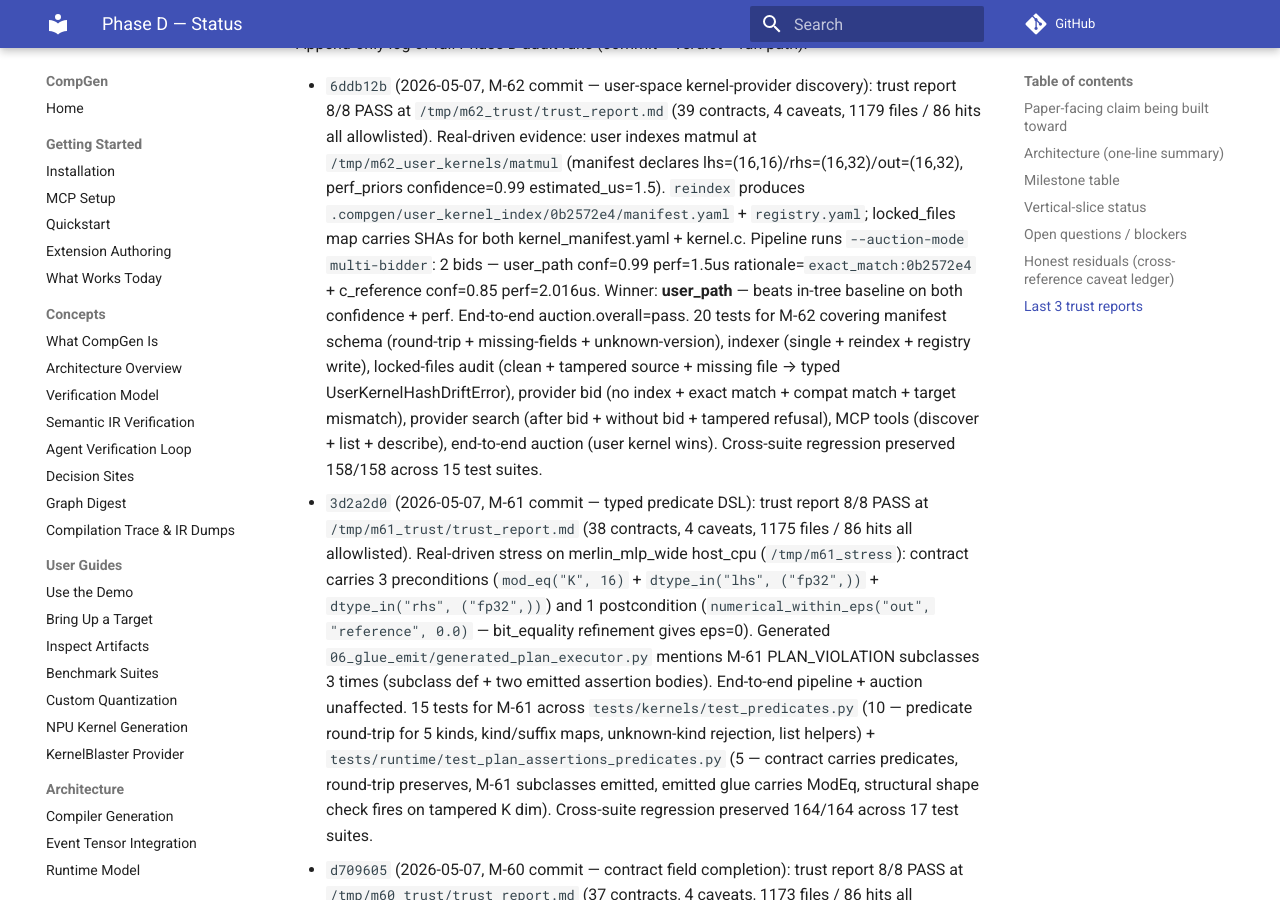
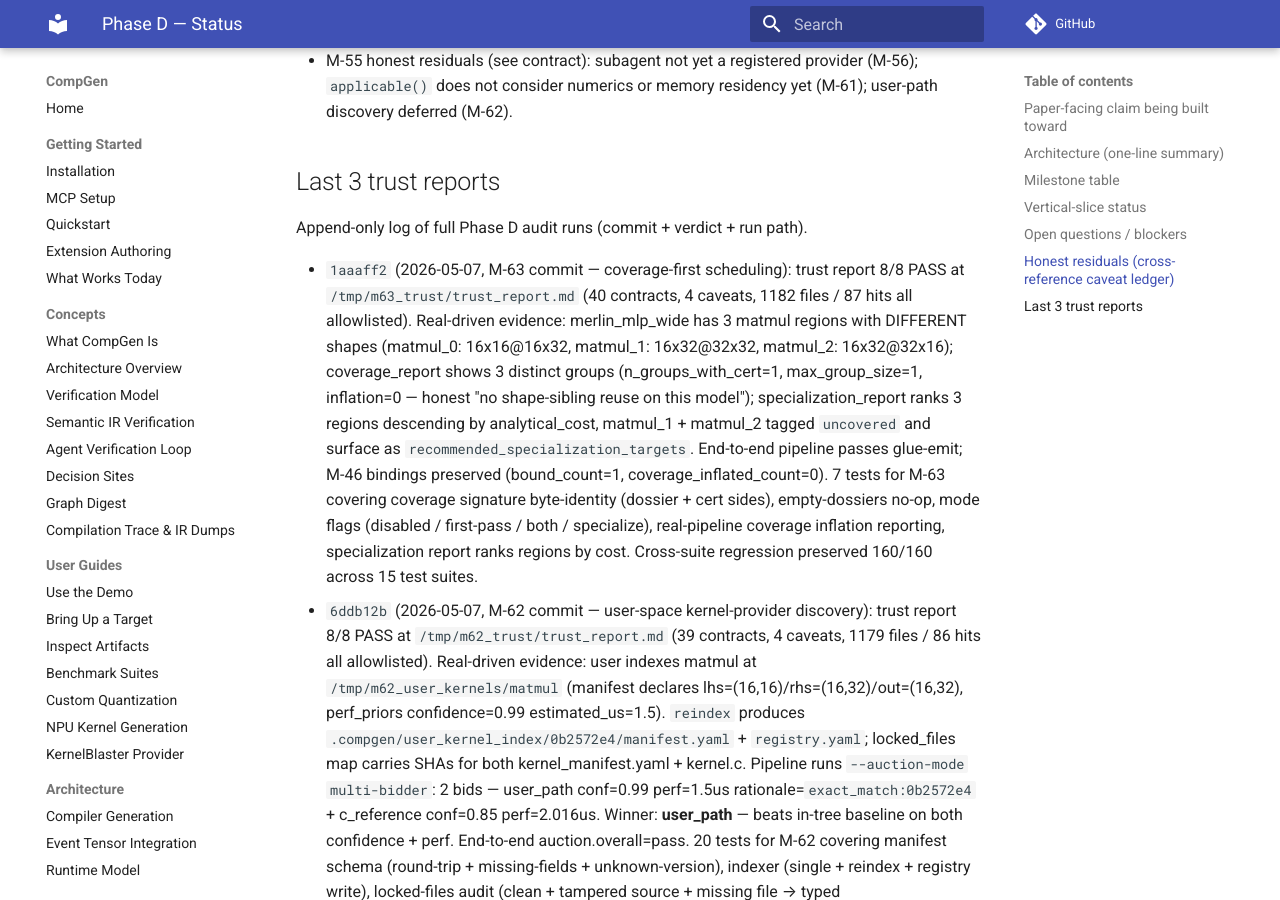
Before and after one commit to copparihollmann/RuntimeCompGen, an MkDocs documentation site: the page built from docs/phase_d_status.md, in a window 1280 px wide and 900 px high, scrolled down 5400 px. Built offline with MkDocs 1.6.1 and Material for MkDocs 9.7.7, drawn with Linux system fonts in a browser that asks for light colours; comment, search, counter and statistics services are not loaded; some of the changed text lies outside the part shown.

Commit message:
docs(phase_d): backfill M-63 status table + trust report entry
Co-Authored-By: Claude Opus 4.7 (1M context) <noreply@anthropic.com>

```diff
--- a/docs/phase_d_status.md
+++ b/docs/phase_d_status.md
@@ -1,6 +1,6 @@
 # Phase D — Status
 
-_Last updated: 2026-05-07_  ·  _Current head: `6ddb12b` (M-62 landed — user-space provider)_  ·  _Phase plan: `~/.claude/plans/stateful-jumping-lovelace.md`_  ·  _Trust report: `/tmp/m62_trust/trust_report.md` (8/8 PASS, 39 contracts)_
+_Last updated: 2026-05-07_  ·  _Current head: `1aaaff2` (M-63 landed — coverage-first)_  ·  _Phase plan: `~/.claude/plans/stateful-jumping-lovelace.md`_  ·  _Trust report: `/tmp/m63_trust/trust_report.md` (8/8 PASS, 40 contracts)_
 
 This is the canonical Phase D tracker. Every Phase D milestone's done
 condition includes updating this document with the new commit hash,
@@ -51,7 +51,7 @@ Status legend: `planned` → `in_progress` → `complete` (tests green + commit
 | M-60  | Contract field completion from target + dossier     | complete      | `d709605` | `python/compgen/kernels/contract_v3.py` (HardwareEnvelope wiring + _derive_memory_spec + helpers), `configs/targets/host_cpu.yaml` (M-60 envelope block), `python/compgen/graph_compilation/{kernel_contract_materialization,kernel_codegen_response}.py` (round-trip), `python/compgen/kernels/providers/claude_code_default.py` (structural fix), `tests/graph_compilation/test_contract_field_completion.py`, `docs/realness/m60_contract_field_completion.yaml` | 8 (M-60), 142/142 cross-suite regression preserved, trust 8/8 (37 contracts) |
 | M-61  | Pre/post-conditions as typed predicates             | complete      | `3d2a2d0` | `python/compgen/kernels/predicates.py` (entire module — 5 dataclass kinds), `python/compgen/kernels/contract_v3.py` (preconditions+postconditions fields + from_recipe population), `python/compgen/graph_compilation/{kernel_contract_materialization,kernel_codegen_response}.py` (round-trip), `python/compgen/runtime/glue_emit/plan_assertions.py` (5 new PLAN_VIOLATION subclasses + ModEq + ByteSizeLe runtime assertions), `tests/kernels/test_predicates.py`, `tests/runtime/test_plan_assertions_predicates.py`, `docs/realness/m61_predicate_dsl.yaml` | 15 (M-61), 164/164 cross-suite regression preserved, trust 8/8 (38 contracts) |
 | M-62  | User-space kernel-provider discovery + MCP + skill  | complete      | `6ddb12b` | `python/compgen/kernels/user_kernel_index.py` (schema + indexer + audit), `python/compgen/kernels/providers/user_path.py` (UserKernelProvider), `python/compgen/kernels/registry.py` (auto-register when index non-empty), `python/compgen/mcp/tools/kernel_providers.py` (3 MCP tools), `python/compgen/graph_compilation/__main__.py` (--user-kernel-path + env), `.claude/skills/compgen-discover-user-kernels/SKILL.md`, `tests/kernels/test_user_kernel_index.py`, `docs/realness/m62_user_kernel_provider.yaml` | 20 (M-62), 158/158 cross-suite regression preserved, trust 8/8 (39 contracts) |
-| M-63  | Coverage-first scheduling                           | planned       | —       | —                                                                                                   | —          |
+| M-63  | Coverage-first scheduling                           | complete      | `1aaaff2` | `python/compgen/graph_compilation/coverage_first.py` (orchestrator + signature builders + binding append + reports), `python/compgen/graph_compilation/{run.py,__main__.py}` (--kernel-coverage-mode + stage), `tests/graph_compilation/test_coverage_first.py`, `docs/realness/m63_coverage_first.yaml` | 7 (M-63), 160/160 cross-suite regression preserved, trust 8/8 (40 contracts) |
 | M-64  | Refinement contracts + version migration            | planned       | —       | —                                                                                                   | —          |
 | M-65  | Vertical slices 2 + 3 under multi-bidder auction    | planned       | —       | —                                                                                                   | —          |
 | M-66  | Four-bidder benchmark + paper-claim closure         | planned       | —       | —                                                                                                   | —          |
@@ -79,6 +79,7 @@ Status legend: `planned` → `in_progress` → `complete` (tests green + commit
 
 Append-only log of full Phase D audit runs (commit + verdict + run path).
 
+- `1aaaff2` (2026-05-07, M-63 commit — coverage-first scheduling): trust report 8/8 PASS at `/tmp/m63_trust/trust_report.md` (40 contracts, 4 caveats, 1182 files / 87 hits all allowlisted). Real-driven evidence: merlin_mlp_wide has 3 matmul regions with DIFFERENT shapes (matmul_0: 16x16@16x32, matmul_1: 16x32@32x32, matmul_2: 16x32@32x16); coverage_report shows 3 distinct groups (n_groups_with_cert=1, max_group_size=1, inflation=0 — honest "no shape-sibling reuse on this model"); specialization_report ranks 3 regions descending by analytical_cost, matmul_1 + matmul_2 tagged `uncovered` and surface as `recommended_specialization_targets`. End-to-end pipeline passes glue-emit; M-46 bindings preserved (bound_count=1, coverage_inflated_count=0). 7 tests for M-63 covering coverage signature byte-identity (dossier + cert sides), empty-dossiers no-op, mode flags (disabled / first-pass / both / specialize), real-pipeline coverage inflation reporting, specialization report ranks regions by cost. Cross-suite regression preserved 160/160 across 15 test suites.
 - `6ddb12b` (2026-05-07, M-62 commit — user-space kernel-provider discovery): trust report 8/8 PASS at `/tmp/m62_trust/trust_report.md` (39 contracts, 4 caveats, 1179 files / 86 hits all allowlisted). Real-driven evidence: user indexes matmul at `/tmp/m62_user_kernels/matmul` (manifest declares lhs=(16,16)/rhs=(16,32)/out=(16,32), perf_priors confidence=0.99 estimated_us=1.5). `reindex` produces `.compgen/user_kernel_index/0b2572e4/manifest.yaml` + `registry.yaml`; locked_files map carries SHAs for both kernel_manifest.yaml + kernel.c. Pipeline runs `--auction-mode multi-bidder`: 2 bids — user_path conf=0.99 perf=1.5us rationale=`exact_match:0b2572e4` + c_reference conf=0.85 perf=2.016us. Winner: **user_path** — beats in-tree baseline on both confidence + perf. End-to-end auction.overall=pass. 20 tests for M-62 covering manifest schema (round-trip + missing-fields + unknown-version), indexer (single + reindex + registry write), locked-files audit (clean + tampered source + missing file → typed UserKernelHashDriftError), provider bid (no index + exact match + compat match + target mismatch), provider search (after bid + without bid + tampered refusal), MCP tools (discover + list + describe), end-to-end auction (user kernel wins). Cross-suite regression preserved 158/158 across 15 test suites.
 - `3d2a2d0` (2026-05-07, M-61 commit — typed predicate DSL): trust report 8/8 PASS at `/tmp/m61_trust/trust_report.md` (38 contracts, 4 caveats, 1175 files / 86 hits all allowlisted). Real-driven stress on merlin_mlp_wide host_cpu (`/tmp/m61_stress`): contract carries 3 preconditions (`mod_eq("K", 16)` + `dtype_in("lhs", ("fp32",))` + `dtype_in("rhs", ("fp32",))`) and 1 postcondition (`numerical_within_eps("out", "reference", 0.0)` — bit_equality refinement gives eps=0). Generated `06_glue_emit/generated_plan_executor.py` mentions M-61 PLAN_VIOLATION subclasses 3 times (subclass def + two emitted assertion bodies). End-to-end pipeline + auction unaffected. 15 tests for M-61 across `tests/kernels/test_predicates.py` (10 — predicate round-trip for 5 kinds, kind/suffix maps, unknown-kind rejection, list helpers) + `tests/runtime/test_plan_assertions_predicates.py` (5 — contract carries predicates, round-trip preserves, M-61 subclasses emitted, emitted glue carries ModEq, structural shape check fires on tampered K dim). Cross-suite regression preserved 164/164 across 17 test suites.
 - `d709605` (2026-05-07, M-60 commit — contract field completion): trust report 8/8 PASS at `/tmp/m60_trust/trust_report.md` (37 contracts, 4 caveats, 1173 files / 86 hits all allowlisted). Real-driven stress on merlin_mlp_wide host_cpu (`/tmp/m60_stress2`): materialised contract carries `codegen_hints` (3 entries from host_cpu.yaml: AVX2/AVX-512 SIMD, row-major access, accumulator-in-registers), `peak_compute_per_dtype.f32 = 0.1` TFLOPS, `register_quota_per_thread = 256`, `max_concurrent_blocks = 0`, `mma_shapes = {}`. MemorySpec from dossier: `input_tiers = [host, scratchpad]` (one input-class + one transient), `output_tiers = [scratchpad]`, `lifetimes[0].live_after = next_consumer` (consumer_count=1). Auction end-to-end: 1 bid → 1 fulfilled → 1 verified → c_reference winner. 8 tests for M-60 covering host_cpu.yaml drives HardwareEnvelope, dossier drives MemorySpec, _lifetime_class_to_tier unit, _live_after_for_consumer_count unit, _derive_memory_spec with dossier + fallback, round-trip preserves M-60 fields, empty target_profile fallback. Cross-suite regression preserved 142/142 across 14 suites. Surfaced + fixed a structural bug in claude_code_default.py from the M-56 commit (the M-56 helper `_kernel_facing_to_fp_dict` had been accidentally placed mid-class so `_build_prompt`/`_guess_language` ended up nested inside it as dead code, breaking `provider_routing` tests; relocated to true module scope at end-of-file).
```
